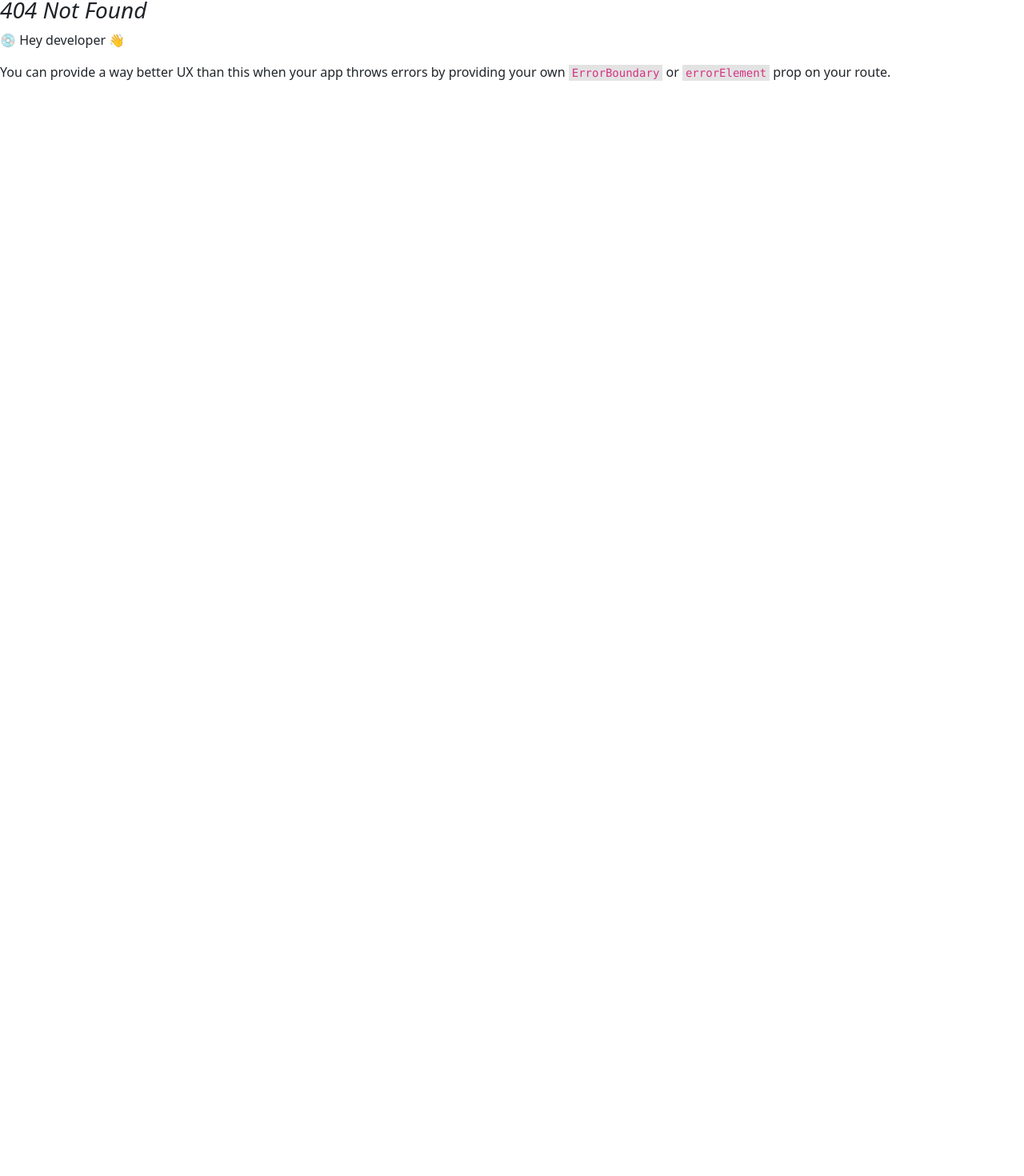
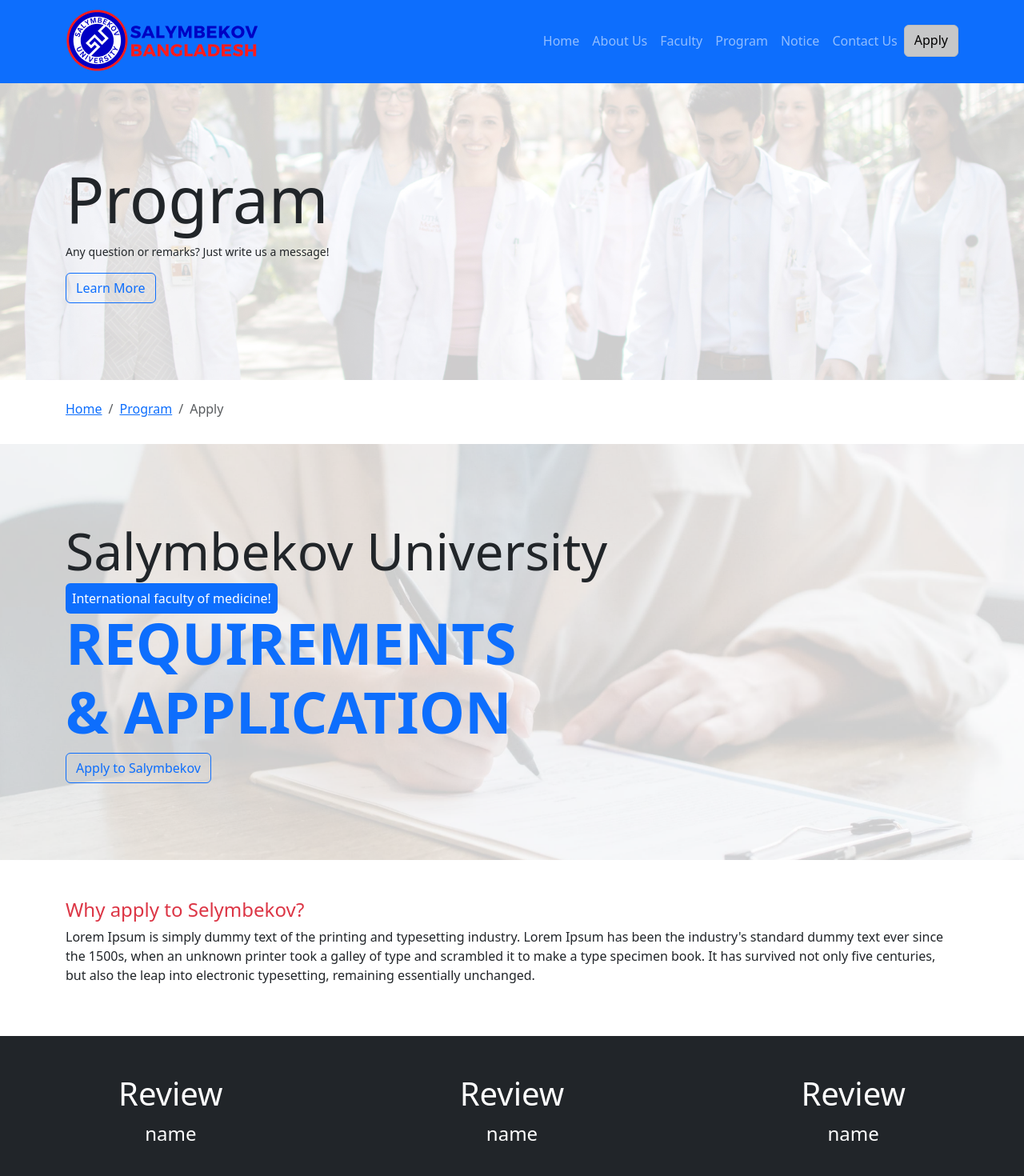
Before and after one commit to asif-daffodil/frontend, a React (Vite) app: page /apply in a window 1280 px wide. Before the commit this address had no page. Shown: the part 50-1520 px from the top of the page at 80% size. Before the commit the page ends 800 px from the top, so only its background shows below. Built offline with nearby package versions, Linux system fonts and the light colour scheme.

Commit message:
apply page

```diff
--- /dev/null
+++ b/src/Components/AboutComponents/AboutBanner.jsx
@@ -0,0 +1,21 @@
+import bannerImg from '../../images/slides/homeSlide1.jpg';
+
+const AboutBanner = () => {
+    return (
+        <div className='container-fluid'>
+            <div className="row">
+                <div className="col-md-12 position-relative">
+                    <img src={bannerImg} alt="" className='visually-hidden img-fluid' />
+                    <img src={bannerImg} alt="" className='position-absolute top-0 start-0 img-fluid bottom-0 end-0' />
+                    <div className='position-absolute container start-50 translate-middle-x py-0 py-md-5 my-0 my-md-5'>
+                        <h1 className='display-1 text-primary'>About Us</h1>
+                        <p className='small'>Any question or remarks? Just write us a message!</p>
+                        <button className='btn btn-outline-primary '>Learn More</button>
+                    </div>
+                </div>
+            </div>
+        </div>
+    );
+};
+
+export default AboutBanner;
--- /dev/null
+++ b/src/Components/ApplyComponent/ApplyBanner.jsx
@@ -0,0 +1,31 @@
+import ApplyBannerImg from "../../images/slides/homeSlide1.jpg";
+
+const bannerBg = {
+    backgroundImage: `url(${ApplyBannerImg})`,
+    backgroundSize: "cover",
+    backgroundPosition: "center center",
+    backgroundRepeat: "no-repeat",
+    backgroundAttachment: "fixed",
+};
+
+const ApplyBanner = () => {
+    return (
+        <div className="container-fluid" style={bannerBg} >
+            <div className="row py-5">
+                <div className="col-md-12 py-5">
+                    <div className="container">
+                        <div className="row">
+                            <div className="col-md-12">
+                                <h1 className="display-1">Program</h1>
+                                <p className="small">Any question or remarks? Just write us a message!</p>
+                                <button className="btn btn-outline-primary">Learn More</button>
+                            </div>
+                        </div>
+                    </div>
+                </div>
+            </div>
+        </div>
+    );
+};
+
+export default ApplyBanner;
--- /dev/null
+++ b/src/Components/ApplyComponent/ApplyBanner2.jsx
@@ -0,0 +1,35 @@
+import ApplyBannerImg from "../../images/SalymbekovUniversity.png";
+
+const bannerBg = {
+    backgroundImage: `url(${ApplyBannerImg})`,
+    backgroundSize: "cover",
+    backgroundPosition: "center center",
+    backgroundRepeat: "no-repeat",
+    backgroundAttachment: "fixed",
+};
+
+const ApplyBanner2 = () => {
+    return (
+        <div className="container-fluid" style={bannerBg} >
+            <div className="row py-5">
+                <div className="col-md-12 py-5">
+                    <div className="container">
+                        <div className="row">
+                            <div className="col-md-12">
+                                <h2 className="display-3">Salymbekov University</h2>
+                                <p className="text-bg-primary d-inline p-2 rounded">International faculty of medicine!</p>
+                                <h3 className="display-2 text-primary fw-bolder ">
+                                    REQUIREMENTS<br />
+                                    & APPLICATION
+                                </h3>
+                                <button className="btn btn-outline-primary">Apply to Salymbekov</button>
+                            </div>
+                        </div>
+                    </div>
+                </div>
+            </div>
+        </div>
+    );
+};
+
+export default ApplyBanner2;
--- /dev/null
+++ b/src/Components/ApplyComponent/ApplyBreadCrumbs.jsx
@@ -0,0 +1,20 @@
+
+const ApplyBreadCrumbs = () => {
+    return (
+        <div className="container">
+            <div className="row">
+                <div className="col-md-12 pt-4 pb-3">
+                    <nav aria-label="breadcrumb">
+                        <ol className="breadcrumb">
+                            <li className="breadcrumb-item"><a href="/">Home</a></li>
+                            <li className="breadcrumb-item"><a href="/">Program</a></li>
+                            <li className="breadcrumb-item active" aria-current="page">Apply</li>
+                        </ol>
+                    </nav>
+                </div>
+            </div>
+        </div>
+    );
+};
+
+export default ApplyBreadCrumbs;
--- a/src/Pages/About/About.jsx
+++ b/src/Pages/About/About.jsx
@@ -1,8 +1,9 @@
+import AboutBanner from "../../Components/AboutComponents/AboutBanner";
 
 const About = () => {
     return (
         <div>
-            About Page
+            <AboutBanner />
         </div>
     );
 };
--- a/src/Pages/Apply/Apply.jsx
+++ b/src/Pages/Apply/Apply.jsx
@@ -1,8 +1,39 @@
+import ApplyBanner from "../../Components/ApplyComponent/ApplyBanner";
+import ApplyBanner2 from "../../Components/ApplyComponent/ApplyBanner2";
+import ApplyBreadCrumbs from "../../Components/ApplyComponent/ApplyBreadCrumbs";
 
 const Apply = () => {
     return (
         <div>
-            Apply Page
+            <ApplyBanner />
+            <ApplyBreadCrumbs />
+            <ApplyBanner2 />
+            <div className="container">
+                <div className="row">
+                    <div className="col-md-12 py-5">
+                        <h4 className="text-danger dispalay-5">Why apply to Selymbekov?</h4>
+                        <p>
+                            Lorem Ipsum is simply dummy text of the printing and typesetting industry. Lorem Ipsum has been the industry's standard dummy text ever since the 1500s, when an unknown printer took a galley of type and scrambled it to make a type specimen book. It has survived not only five centuries, but also the leap into electronic typesetting, remaining essentially unchanged.
+                        </p>
+                    </div>
+                </div>
+            </div>
+            <div className="container-fluid">
+                <div className="row text-bg-dark">
+                    <div className="col-md-4 text-center py-5">
+                        <h5 className="display-6">Review</h5>
+                        <p className="fs-4">name</p>
+                    </div>
+                    <div className="col-md-4 text-center py-5">
+                        <h5 className="display-6">Review</h5>
+                        <p className="fs-4">name</p>
+                    </div>
+                    <div className="col-md-4 text-center py-5">
+                        <h5 className="display-6">Review</h5>
+                        <p className="fs-4">name</p>
+                    </div>
+                </div>
+            </div>
         </div>
     );
 };
--- a/src/router.jsx
+++ b/src/router.jsx
@@ -20,7 +20,7 @@
             { path: "/program", element: <Program /> },
             { path: "/notice", element: <Notice /> },
             { path: "/contact", element: <Contact /> },
-            { path: "/contact", element: <Apply /> }
+            { path: "/apply", element: <Apply /> }
         ],
     },
 ]);
```
Also changed, not shown: src/images/SalymbekovUniversity.png (added).
